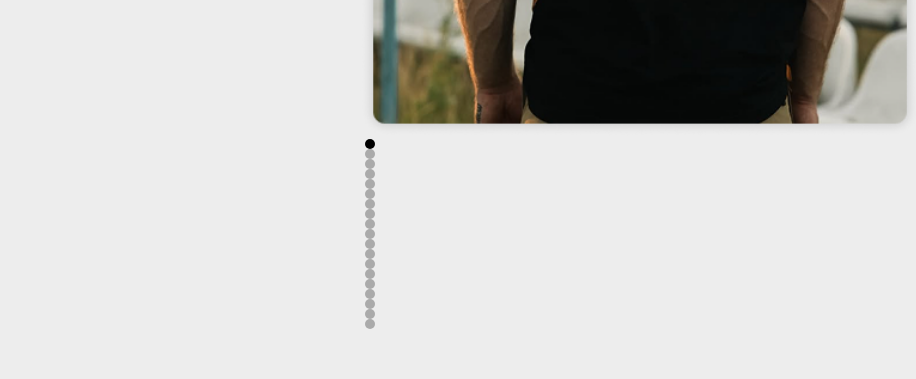
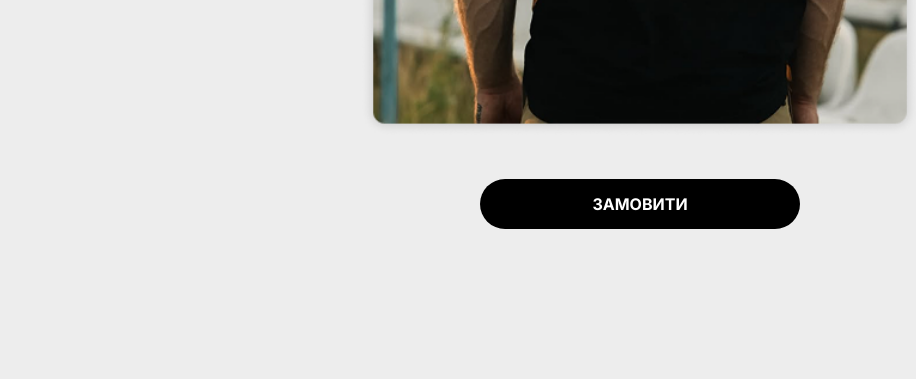
Before and after one commit to drukpidtiskom/drukpidtiskom, a plain HTML site: page index.html in a window 1280 px wide. Shown: the part 2700-3079 px from the top of the page, 0-916 px from the left. Drawn offline with Linux system fonts and the light colour scheme.

Commit message:
Update index.html

```diff
--- a/index.html
+++ b/index.html
@@ -185,26 +185,6 @@
   </div>
 
   <div class="carousel-caption" id="carousel-caption"></div>
-    <div class="carousel-dot active" onclick="moveToSlide(0)"></div>
-    <div class="carousel-dot" onclick="moveToSlide(1)"></div>
-    <div class="carousel-dot" onclick="moveToSlide(2)"></div>
-    <div class="carousel-dot" onclick="moveToSlide(3)"></div>
-    <div class="carousel-dot" onclick="moveToSlide(4)"></div>
-    <div class="carousel-dot" onclick="moveToSlide(5)"></div>
-    <div class="carousel-dot" onclick="moveToSlide(6)"></div>
-    <div class="carousel-dot" onclick="moveToSlide(7)"></div>
-    <div class="carousel-dot" onclick="moveToSlide(8)"></div>
-    <div class="carousel-dot" onclick="moveToSlide(9)"></div>
-    <div class="carousel-dot" onclick="moveToSlide(10)"></div>
-    <div class="carousel-dot" onclick="moveToSlide(11)"></div>
-    <div class="carousel-dot" onclick="moveToSlide(12)"></div>
-    <div class="carousel-dot" onclick="moveToSlide(13)"></div>
-    <div class="carousel-dot" onclick="moveToSlide(14)"></div>
-    <div class="carousel-dot" onclick="moveToSlide(15)"></div>
-    <div class="carousel-dot" onclick="moveToSlide(16)"></div>
-    <div class="carousel-dot" onclick="moveToSlide(17)"></div>
-    <div class="carousel-dot" onclick="moveToSlide(18)"></div>
-  </div>
 
   <div class="order-btn">ЗАМОВИТИ</div>
 </section>
```
